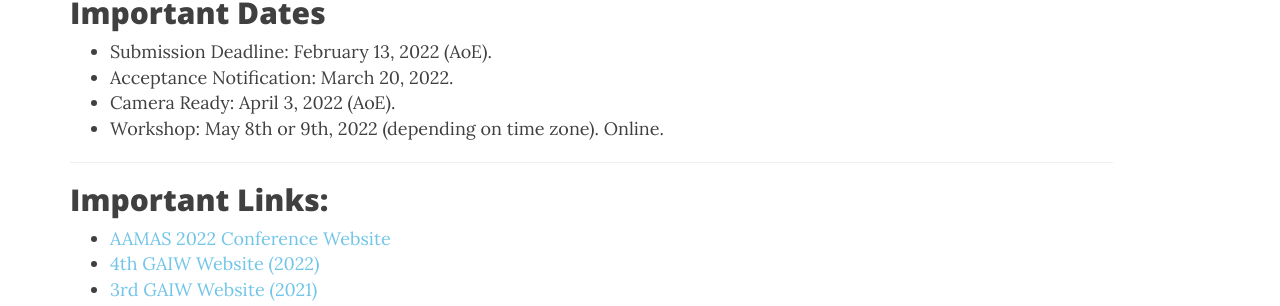
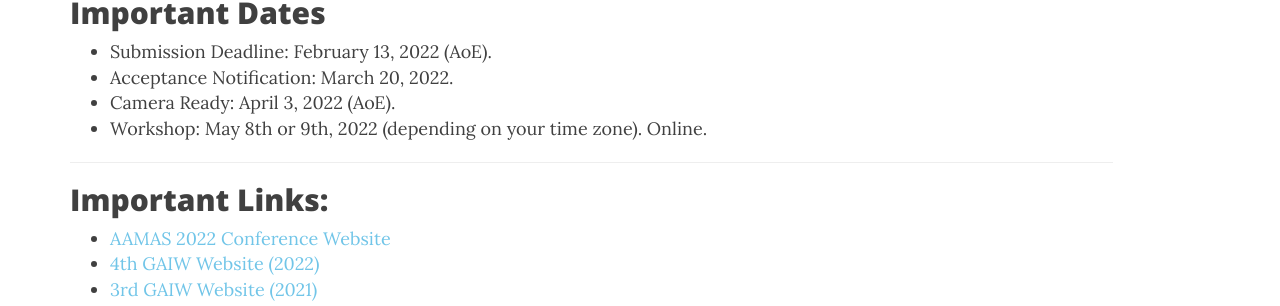
Before and after one commit to BenAbramowitz/gaiw2023, a Jekyll site: the page built from index.md, in a window 1280 px wide and 900 px high, scrolled down 1048 px. Shown: the part 143-449 px from the top of the window. Built offline with Jekyll 4.4.1, drawn with Linux system fonts in a browser that asks for light colours; nearby versions of some CDN libraries.

Commit message:
Update index.md

```diff
--- a/index.md
+++ b/index.md
@@ -20,7 +20,7 @@ Over the past two decades, the focus of agent incentives in centralised and dece
 * Submission Deadline: February 13, 2022 (AoE).
 * Acceptance Notification: March 20, 2022.
 * Camera Ready: April 3, 2022 (AoE).
-* Workshop: May 8th or 9th, 2022 (depending on time zone). Online.
+* Workshop: May 8th or 9th, 2022 (depending on your time zone). Online.
 
 ---
 
```
